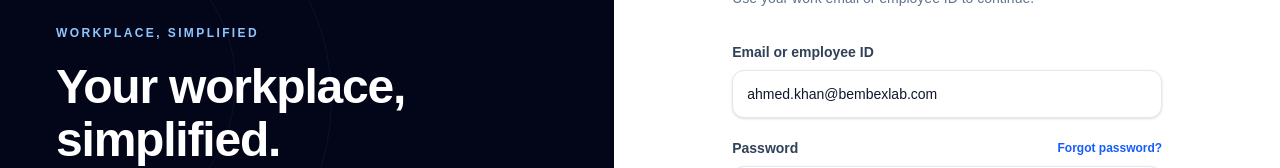
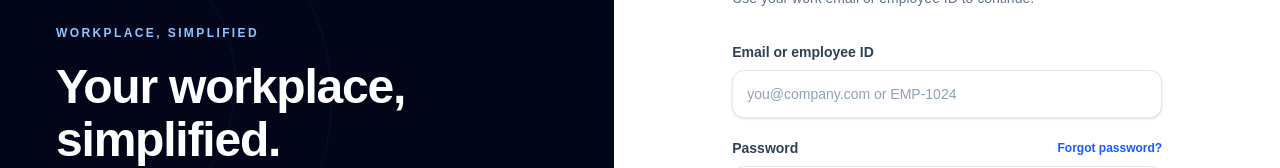
Before and after one commit to BemBexLab/employee-portal-ui, a Next.js app: page /login in a window 1280 px wide. Shown: the part 211-379 px from the top of the page. Built offline with nearby package versions, Linux system fonts and the light colour scheme.

Commit message:
Updated Codebase

```diff
--- a/app/login/login-form.tsx
+++ b/app/login/login-form.tsx
@@ -4,7 +4,6 @@ import Link from "next/link";
 import { useRouter } from "next/navigation";
 import { FormEvent, useState } from "react";
 import { Icon } from "@/app/components/icons";
-import { employee } from "@/app/lib/mock-data";
 
 export function LoginForm() {
   const router = useRouter();
@@ -30,7 +29,6 @@ export function LoginForm() {
           type="text"
           autoComplete="username"
           required
-          defaultValue={employee.email}
           placeholder="you@company.com or EMP-1024"
           className="h-12 w-full rounded-xl border border-slate-200 bg-white px-3.5 text-sm text-slate-900 shadow-sm outline-none transition placeholder:text-slate-400 hover:border-slate-300 focus:border-blue-500 focus:ring-4 focus:ring-blue-100"
         />
```
